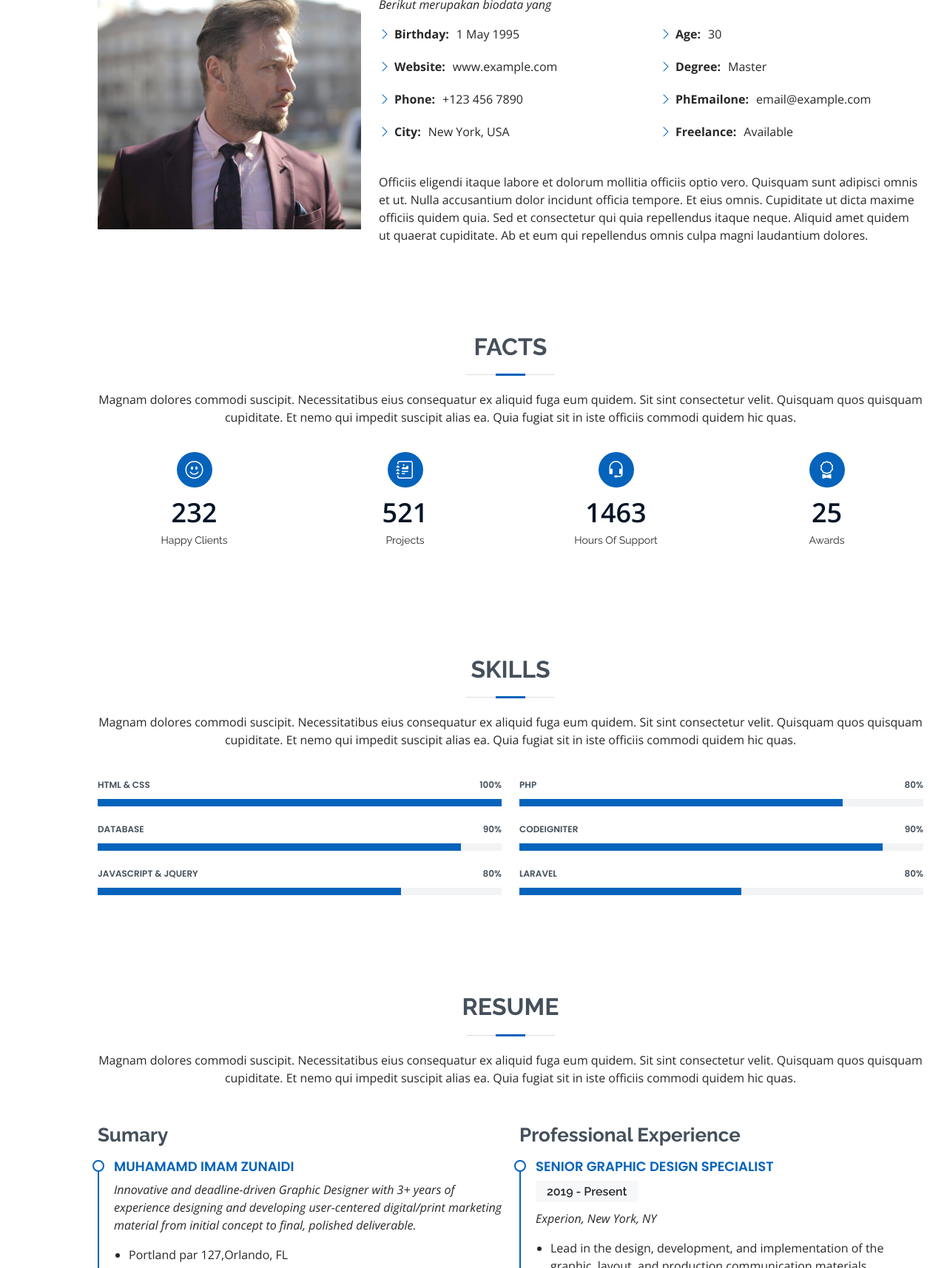
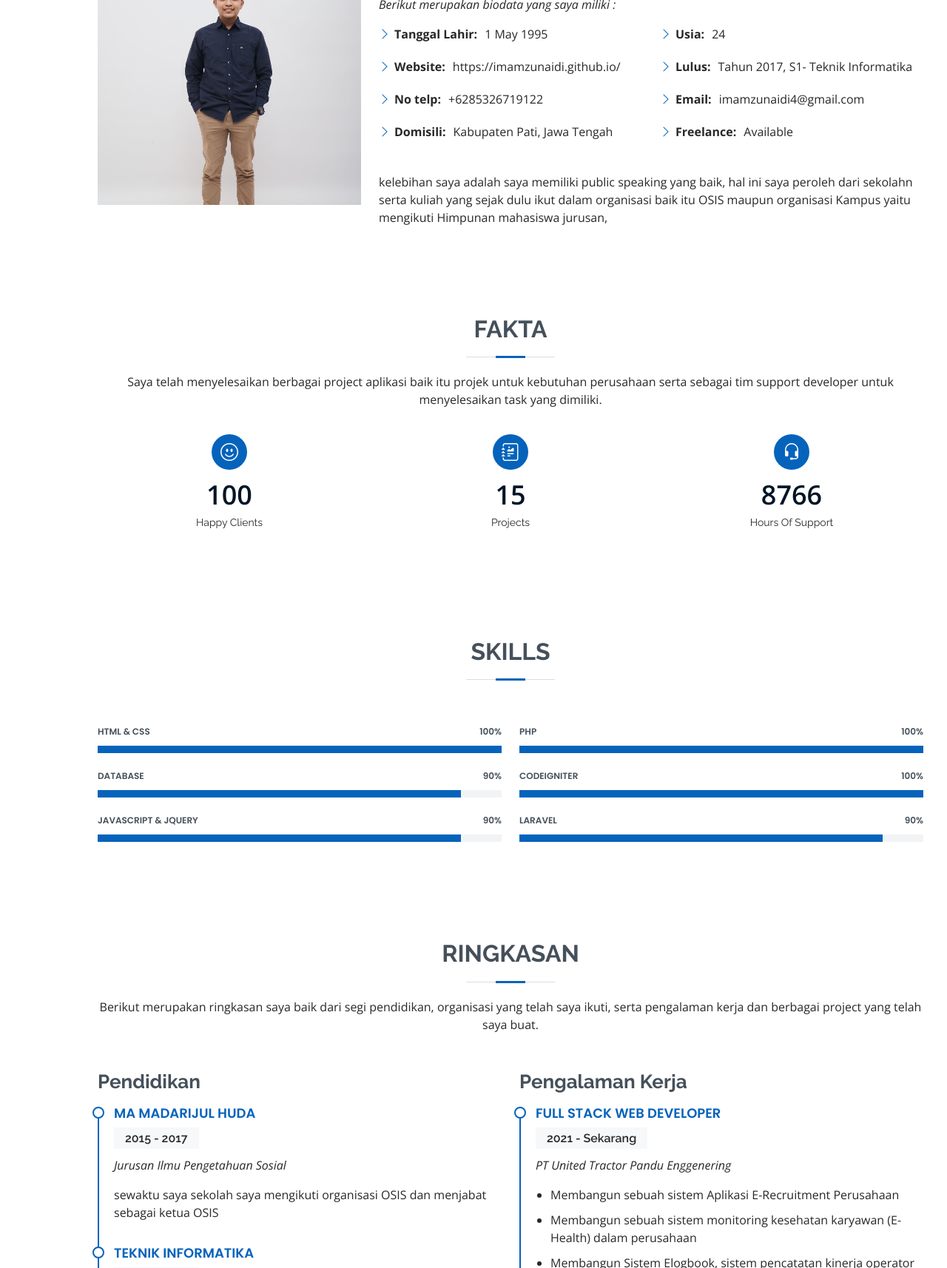
Before and after one commit to imamzunaidi/imamzunaidi.github.io, a plain HTML site: page index.html in a window 1280 px wide. Shown: the part 1086-2800 px from the top of the page at 74% size. Drawn offline with nearby package versions, Linux system fonts and the light colour scheme.

Commit message:
update profile

```diff
--- a/index.html
+++ b/index.html
@@ -80,45 +80,40 @@
       <div class="container" data-aos="fade-up">
 
         <div class="section-title">
-          <h2>About</h2>
-          <p>I am someone who is interested in the world of IT and Application development, on various occasions I have
-            taken the time to learn and gain experience in this field. on the other hand I also have good public
-            speaking and communication skills that I got from several organizations that I have joined.</p>
+          <h2>Tentang</h2>
+          <p>Saya merupakan seorang yang tertarik dalam dunia IT, dan pengembangan Aplikasi, di berbagai kesempatan saya meluangkan waktu untuk belajar serta mencari pengalaman di bidang tersebut. disisi lain saya juga memiliki kemampuan public speaking serta komunikasi yang baik yang saya peroleh dari beberapa organisasi yang telah saya ikuti.</p>
         </div>
 
         <div class="row">
           <div class="col-lg-4">
-            <img src="assets/img/profile-img.jpg" class="img-fluid" alt="">
+            <img src="assets/img/imam_cover.jpg" class="img-fluid" alt="">
           </div>
           <div class="col-lg-8 pt-4 pt-lg-0 content">
             <h3>Muhammad Imam Zunaidi</h3>
             <p class="fst-italic">
-              Berikut merupakan biodata yang
+              Berikut merupakan biodata yang saya miliki :
             </p>
             <div class="row">
               <div class="col-lg-6">
                 <ul>
-                  <li><i class="bi bi-chevron-right"></i> <strong>Birthday:</strong> <span>1 May 1995</span></li>
-                  <li><i class="bi bi-chevron-right"></i> <strong>Website:</strong> <span>www.example.com</span></li>
-                  <li><i class="bi bi-chevron-right"></i> <strong>Phone:</strong> <span>+123 456 7890</span></li>
-                  <li><i class="bi bi-chevron-right"></i> <strong>City:</strong> <span>New York, USA</span></li>
+                  <li><i class="bi bi-chevron-right"></i> <strong>Tanggal Lahir:</strong> <span>1 May 1995</span></li>
+                  <li><i class="bi bi-chevron-right"></i> <strong>Website:</strong> <span>https://imamzunaidi.github.io/</span></li>
+                  <li><i class="bi bi-chevron-right"></i> <strong>No telp:</strong> <span>+6285326719122</span></li>
+                  <li><i class="bi bi-chevron-right"></i> <strong>Domisili:</strong> <span>Kabupaten Pati, Jawa Tengah</span></li>
                 </ul>
               </div>
               <div class="col-lg-6">
                 <ul>
-                  <li><i class="bi bi-chevron-right"></i> <strong>Age:</strong> <span>30</span></li>
-                  <li><i class="bi bi-chevron-right"></i> <strong>Degree:</strong> <span>Master</span></li>
-                  <li><i class="bi bi-chevron-right"></i> <strong>PhEmailone:</strong> <span>email@example.com</span></li>
+                  <li><i class="bi bi-chevron-right"></i> <strong>Usia:</strong> <span>24</span></li>
+                  <li><i class="bi bi-chevron-right"></i> <strong>Lulus:</strong> <span>Tahun 2017, S1- Teknik Informatika</span></li>
+                  <li><i class="bi bi-chevron-right"></i> <strong>Email:</strong> <span>imamzunaidi4@gmail.com</span></li>
                   <li><i class="bi bi-chevron-right"></i> <strong>Freelance:</strong> <span>Available</span></li>
                 </ul>
               </div>
             </div>
             <br>
             <p>
-              Officiis eligendi itaque labore et dolorum mollitia officiis optio vero. Quisquam sunt adipisci omnis et
-              ut. Nulla accusantium dolor incidunt officia tempore. Et eius omnis.
-              Cupiditate ut dicta maxime officiis quidem quia. Sed et consectetur qui quia repellendus itaque neque.
-              Aliquid amet quidem ut quaerat cupiditate. Ab et eum qui repellendus omnis culpa magni laudantium dolores.
+             kelebihan saya adalah saya memiliki public speaking yang baik, hal ini saya peroleh dari sekolahn serta kuliah yang sejak dulu ikut dalam organisasi baik itu OSIS maupun organisasi Kampus yaitu mengikuti Himpunan mahasiswa jurusan,
             </p>
           </div>
         </div>
@@ -131,49 +126,47 @@
       <div class="container" data-aos="fade-up">
 
         <div class="section-title">
-          <h2>Facts</h2>
-          <p>Magnam dolores commodi suscipit. Necessitatibus eius consequatur ex aliquid fuga eum quidem. Sit sint
-            consectetur velit. Quisquam quos quisquam cupiditate. Et nemo qui impedit suscipit alias ea. Quia fugiat sit
-            in iste officiis commodi quidem hic quas.</p>
+          <h2>Fakta</h2>
+          <p>Saya telah menyelesaikan berbagai project aplikasi baik itu projek untuk kebutuhan perusahaan serta sebagai tim support developer untuk menyelesaikan task yang dimiliki.</p>
         </div>
 
         <div class="row">
 
-          <div class="col-lg-3 col-md-6">
+          <div class="col-lg-4 col-md-6">
             <div class="count-box">
               <i class="bi bi-emoji-smile"></i>
-              <span data-purecounter-start="0" data-purecounter-end="232" data-purecounter-duration="1"
+              <span data-purecounter-start="0" data-purecounter-end="100" data-purecounter-duration="1"
                 class="purecounter"></span>
               <p>Happy Clients</p>
             </div>
           </div>
 
-          <div class="col-lg-3 col-md-6 mt-5 mt-md-0">
+          <div class="col-lg-4 col-md-6 mt-5 mt-md-0">
             <div class="count-box">
               <i class="bi bi-journal-richtext"></i>
-              <span data-purecounter-start="0" data-purecounter-end="521" data-purecounter-duration="1"
+              <span data-purecounter-start="0" data-purecounter-end="15" data-purecounter-duration="1"
                 class="purecounter"></span>
               <p>Projects</p>
             </div>
           </div>
 
-          <div class="col-lg-3 col-md-6 mt-5 mt-lg-0">
+          <div class="col-lg-4 col-md-6 mt-5 mt-lg-0">
             <div class="count-box">
               <i class="bi bi-headset"></i>
-              <span data-purecounter-start="0" data-purecounter-end="1463" data-purecounter-duration="1"
+              <span data-purecounter-start="0" data-purecounter-end="8766" data-purecounter-duration="1"
                 class="purecounter"></span>
               <p>Hours Of Support</p>
             </div>
           </div>
 
-          <div class="col-lg-3 col-md-6 mt-5 mt-lg-0">
+          <!-- <div class="col-lg-3 col-md-6 mt-5 mt-lg-0">
             <div class="count-box">
               <i class="bi bi-award"></i>
               <span data-purecounter-start="0" data-purecounter-end="25" data-purecounter-duration="1"
                 class="purecounter"></span>
               <p>Awards</p>
             </div>
-          </div>
+          </div> -->
 
         </div>
 
@@ -186,9 +179,9 @@
 
         <div class="section-title">
           <h2>Skills</h2>
-          <p>Magnam dolores commodi suscipit. Necessitatibus eius consequatur ex aliquid fuga eum quidem. Sit sint
+          <!-- <p>Magnam dolores commodi suscipit. Necessitatibus eius consequatur ex aliquid fuga eum quidem. Sit sint
             consectetur velit. Quisquam quos quisquam cupiditate. Et nemo qui impedit suscipit alias ea. Quia fugiat sit
-            in iste officiis commodi quidem hic quas.</p>
+            in iste officiis commodi quidem hic quas.</p> -->
         </div>
 
         <div class="row skills-content">
@@ -212,9 +205,9 @@
             </div>
 
             <div class="progress">
-              <span class="skill">JavaScript & Jquery<i class="val">80%</i></span>
+              <span class="skill">JavaScript & Jquery<i class="val">90%</i></span>
               <div class="progress-bar-wrap">
-                <div class="progress-bar" role="progressbar" aria-valuenow="75" aria-valuemin="0" aria-valuemax="100">
+                <div class="progress-bar" role="progressbar" aria-valuenow="90" aria-valuemin="0" aria-valuemax="100">
                 </div>
               </div>
             </div>
@@ -224,24 +217,24 @@
           <div class="col-lg-6">
 
             <div class="progress">
-              <span class="skill">PHP <i class="val">80%</i></span>
+              <span class="skill">PHP <i class="val">100%</i></span>
               <div class="progress-bar-wrap">
-                <div class="progress-bar" role="progressbar" aria-valuenow="80" aria-valuemin="0" aria-valuemax="100"></div>
+                <div class="progress-bar" role="progressbar" aria-valuenow="100" aria-valuemin="0" aria-valuemax="100"></div>
               </div>
             </div>
 
             <div class="progress">
-              <span class="skill">Codeigniter <i class="val">90%</i></span>
+              <span class="skill">Codeigniter <i class="val">100%</i></span>
               <div class="progress-bar-wrap">
-                <div class="progress-bar" role="progressbar" aria-valuenow="90" aria-valuemin="0" aria-valuemax="100">
+                <div class="progress-bar" role="progressbar" aria-valuenow="100" aria-valuemin="0" aria-valuemax="100">
                 </div>
               </div>
             </div>
 
             <div class="progress">
-              <span class="skill">Laravel <i class="val">80%</i></span>
+              <span class="skill">Laravel <i class="val">90%</i></span>
               <div class="progress-bar-wrap">
-                <div class="progress-bar" role="progressbar" aria-valuenow="55" aria-valuemin="0" aria-valuemax="100"></div>
+                <div class="progress-bar" role="progressbar" aria-valuenow="90" aria-valuemin="0" aria-valuemax="100"></div>
               </div>
             </div>
 
@@ -257,70 +250,68 @@
       <div class="container" data-aos="fade-up">
 
         <div class="section-title">
-          <h2>Resume</h2>
-          <p>Magnam dolores commodi suscipit. Necessitatibus eius consequatur ex aliquid fuga eum quidem. Sit sint
-            consectetur velit. Quisquam quos quisquam cupiditate. Et nemo qui impedit suscipit alias ea. Quia fugiat sit
-            in iste officiis commodi quidem hic quas.</p>
+          <h2>Ringkasan</h2>
+          <p>Berikut merupakan ringkasan saya baik dari segi pendidikan, organisasi yang telah saya ikuti, serta pengalaman kerja dan berbagai project yang telah saya buat.</p>
         </div>
 
         <div class="row">
           <div class="col-lg-6">
-            <h3 class="resume-title">Sumary</h3>
-            <div class="resume-item pb-0">
-              <h4>Muhamamd Imam Zunaidi</h4>
-              <p><em>Innovative and deadline-driven Graphic Designer with 3+ years of experience designing and
-                  developing user-centered digital/print marketing material from initial concept to final, polished
-                  deliverable.</em></p>
-              <ul>
-                <li>Portland par 127,Orlando, FL</li>
-                <li>(123) 456-7891</li>
-                <li>alice.barkley@example.com</li>
-              </ul>
-            </div>
-
-            <h3 class="resume-title">Education</h3>
+            <h3 class="resume-title">Pendidikan</h3>
             <div class="resume-item">
-              <h4>Master of Fine Arts &amp; Graphic Design</h4>
-              <h5>2015 - 2016</h5>
-              <p><em>Rochester Institute of Technology, Rochester, NY</em></p>
-              <p>Qui deserunt veniam. Et sed aliquam labore tempore sed quisquam iusto autem sit. Ea vero voluptatum qui
-                ut dignissimos deleniti nerada porti sand markend</p>
+              <h4>MA Madarijul Huda</h4>
+              <h5>2015 - 2017</h5>
+              <p><em>Jurusan Ilmu Pengetahuan Sosial</em></p>
+              <p>sewaktu saya sekolah saya mengikuti organisasi OSIS dan menjabat sebagai ketua OSIS</p>
             </div>
             <div class="resume-item">
-              <h4>Bachelor of Fine Arts &amp; Graphic Design</h4>
-              <h5>2010 - 2014</h5>
-              <p><em>Rochester Institute of Technology, Rochester, NY</em></p>
-              <p>Quia nobis sequi est occaecati aut. Repudiandae et iusto quae reiciendis et quis Eius vel ratione eius
-                unde vitae rerum voluptates asperiores voluptatem Earum molestiae consequatur neque etlon sader mart
-                dila</p>
+              <h4>Teknik Informatika</h4>
+              <h5>2017 - 2021</h5>
+              <p><em>Teknik Informatika</em></p>
+              <p>Pada waktu kuliah saya mengikuti Organisasi Himpunan Mahasiswa Jurusan dan juga sebagai asisten dosen</p>
+            </div>
+             <h3 class="resume-title">Pengalaman</h3>
+            <div class="resume-item pb-0">
+              <h4>Asisten Dosen</h4>
+              <h5>2019-2020</h5>
+              <p><em>Sebagai asisten dosen pada matakuliah aplikasi teknologi informasi</em></p>
+            </div>
+            <div class="resume-item pb-0">
+              <h4>Himpunan Mahasiswa Teknik Informatika</h4>
+              <h5> 2018 – 2019</h5>
+              <p><em>Sebagai Kordinator Divisi Sumber Daya Manusia (SDM) dan menjadi Anggota Badan Pengurus Harian</em></p>
             </div>
           </div>
           <div class="col-lg-6">
-            <h3 class="resume-title">Professional Experience</h3>
+            <h3 class="resume-title">Pengalaman Kerja</h3>
             <div class="resume-item">
-              <h4>Senior graphic design specialist</h4>
-              <h5>2019 - Present</h5>
-              <p><em>Experion, New York, NY </em></p>
+              <h4>Full Stack Web Developer</h4>
+              <h5>2021 - Sekarang</h5>
+              <p><em> PT United Tractor Pandu Enggenering </em></p>
               <ul>
-                <li>Lead in the design, development, and implementation of the graphic, layout, and production
-                  communication materials</li>
-                <li>Delegate tasks to the 7 members of the design team and provide counsel on all aspects of the
-                  project. </li>
-                <li>Supervise the assessment of all graphic materials in order to ensure quality and accuracy of the
-                  design</li>
-                <li>Oversee the efficient use of production project budgets ranging from $2,000 - $25,000</li>
+                <li>Membangun sebuah sistem Aplikasi E-Recruitment Perusahaan </li>
+                <li>Membangun sebuah sistem monitoring kesehatan karyawan (E-Health) dalam perusahaan </li>
+                <li>Membangun Sistem Elogbook, sistem pencatatan kinerja operator pada Perusahaan</li>
+                <li>Membangun Sistem Key Peformance Indicator (KPI Tracking) untuk memonitoring performance karyawan seluruh karyawan yang di dalamnya di lengkapi berbagai Modul diantaranya Astra Management System (AMS), Individual Peformance Plan, Individual Development Planning, Innovation Tracking dan Project Management
+                   </li>
+                <li>Mentor Mahasiswa Magang pada perusahaan untuk membangun sebuah sistem</li>
               </ul>
             </div>
             <div class="resume-item">
-              <h4>Graphic design specialist</h4>
-              <h5>2017 - 2018</h5>
-              <p><em>Stepping Stone Advertising, New York, NY</em></p>
+              <h4>Freelance</h4>
+              <h5>2019 - 2021</h5>
               <ul>
-                <li>Developed numerous marketing programs (logos, brochures,infographics, presentations, and
-                  advertisements).</li>
-                <li>Managed up to 5 projects or tasks at a given time while under pressure</li>
-                <li>Recommended and consulted with clients on the most appropriate graphic design</li>
-                <li>Created 4+ design presentations and proposals a month for clients and account managers</li>
+                <li>Membangun Sistem Web Company Kalimasodo Pati Jawa Tengah.</li>
+                <li>Membuat Sistem Web Company Profile Mitra CendekiaInstitute</li>
+                <li>Membangun Sistem Inveontory PT Andam Nusantara Jakarta</li>
+                <li>Membangun Aplikasi PPID Dinas Kelautan dan Perikanan Provinsi Jawa Tengah</li>
+              </ul>
+            </div>
+            <div class="resume-item">
+              <h4>Magang</h4>
+              <h5>2019 - 2021</h5>
+              <p><em> PT Global Intermedia Nusantara Yogyakarta </em></p>
+              <ul>
+                <li>Membangun Sistem Aplikasi Penyuluh E-MATRIKS Sistem Informasi Capaian Kinerja Penyuluh Perikanan Satminkal Balai Pelatihan dan Penyuluhan Perikanan Tegal (BPPP Tegal) </li>
               </ul>
             </div>
           </div>
```
Also changed, not shown: assets/img/imam.jpg (added), assets/img/imam_cover.jpg (added).
